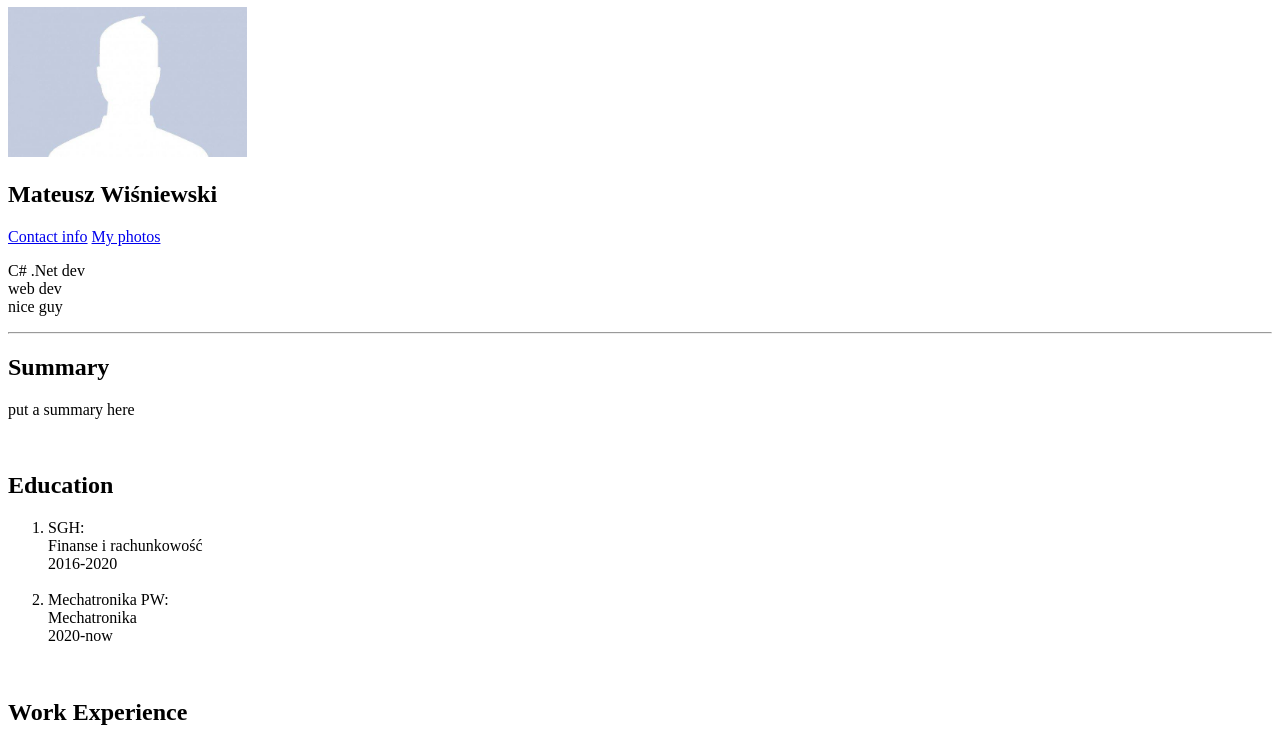
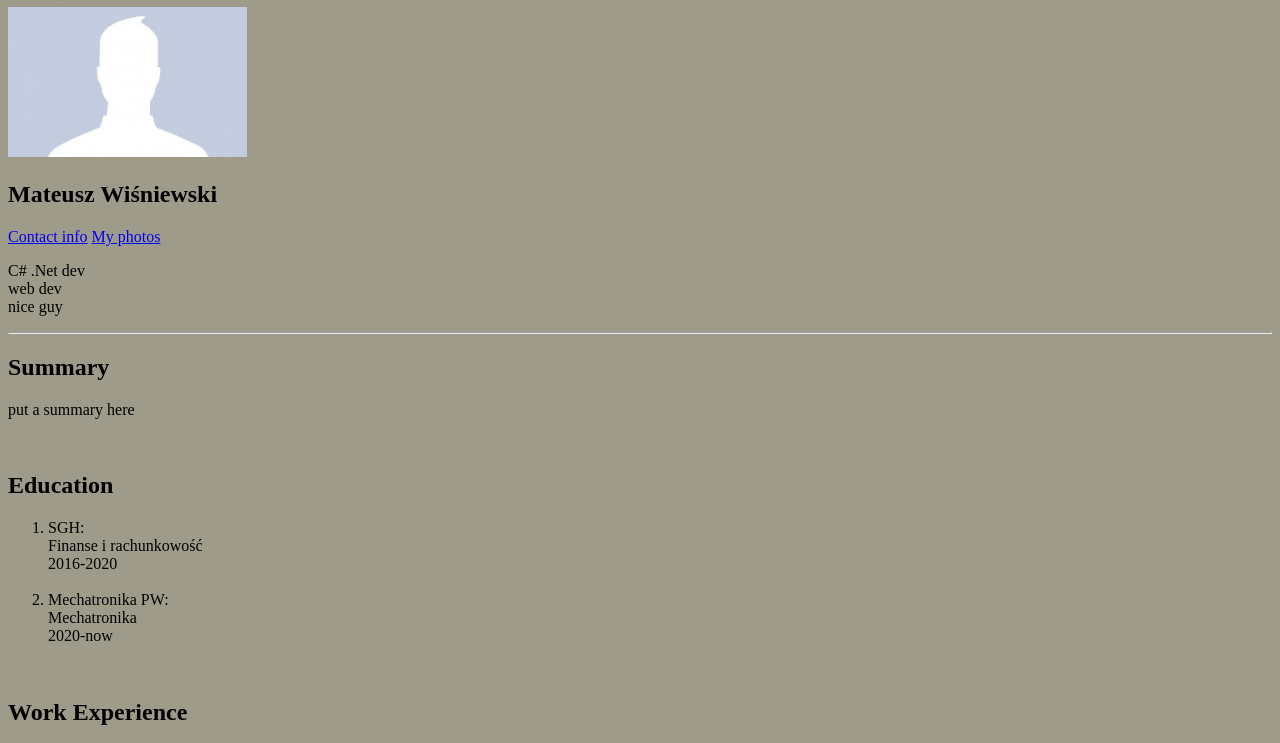
Before and after one commit to matwisniewski1234/MyResumePage, a plain HTML site: page index.html in a window 1280 px wide. Shown: the part 73-816 px from the top of the page. Drawn offline with Linux system fonts and the light colour scheme.

Commit message:
zmiana background colous

```diff
--- a/index.html
+++ b/index.html
@@ -1,5 +1,5 @@
 <!DOCTYPE html>
-<html lang="en">
+<html lang="en" style="background: rgb(159, 155, 138)">
   <head>
     <meta charset="UTF-8" />
     <title>My Resume</title>
```
Also changed, not shown: public/ContactInfo.html (+1 -1 lines), public/PhotosPage.html (+1 -1 lines).
